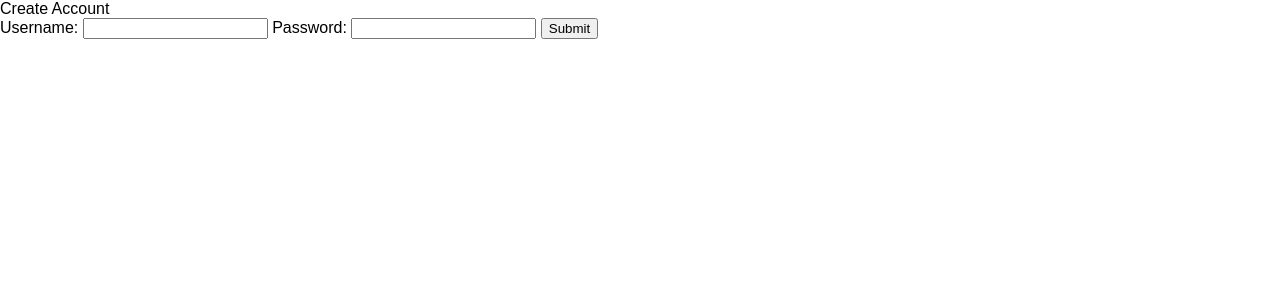
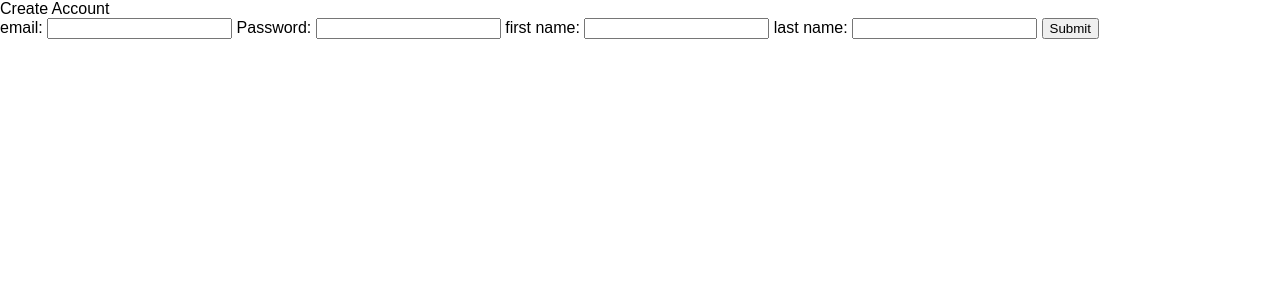
Before and after one commit to Frebern2478/DBkursen, a Flask app: page /register in a window 1280 px wide. Shown: the top 300 px of the page. Run offline with Flask 3, Linux system fonts and the light colour scheme.

Commit message:
Förbättringar & Möjligheten att ändra adress!!

```diff
--- a/app.py
+++ b/app.py
@@ -1,25 +1,29 @@
+from collections import namedtuple
 from os import urandom
 from flask import *
 from flask_login import *
+from flask_sqlalchemy import SQLAlchemy
+from sqlalchemy import text
 from werkzeug.security import generate_password_hash, check_password_hash
-from db.schema import db, Users
+from Login.User import User
 
+db = SQLAlchemy()
 app = Flask(__name__)
-app.config['SQLALCHEMY_DATABASE_URI'] = 'postgresql://postgres:postgres@localhost:5432/userdb'
+app.config['SQLALCHEMY_DATABASE_URI'] = 'mysql://root:hej123@localhost:3306/dbkursen'
 app.config["SECRET_KEY"] = urandom(20)  # TEST
 db.init_app(app)
 
 login_manager = LoginManager()
 login_manager.init_app(app)
+user = User()
 
 
 @login_manager.user_loader
 def load_user(user_id):
-    return Users.query.get(user_id)
+    return User.getUser(user)
 
 
 @app.route('/')
-# @login_required OM MAN VILL GÖRA SÅ MAN INTE KOMMER IN UTAN INLOGGNING
 def home():
     data = {
         'title': 'Non-alcoholic Beer Store',
@@ -32,7 +36,7 @@ def home():
 
 def load_users():
     if current_user.is_authenticated:
-        return current_user.username
+        return User.getFirstName(user) + ' ' + User.getLastName(user)
     else:
         return "Guest"
 
@@ -40,37 +44,91 @@ def load_users():
 @app.route('/login', methods=['GET', 'POST'])
 def login():
     if request.method == "POST":
-        username = request.form.get("username")
+        useremail = request.form.get("email")
         password = request.form.get("password")
-        user = Users.query.filter_by(username=username).first()
-        if user and check_password_hash(user.password, password):
-            if request.form.get("RememberMe"):
-                login_user(user, remember=True)
-                return redirect(url_for("home"))
-            else:
-                login_user(user)
-                return redirect(url_for("home"))
+        query = "SELECT * FROM user WHERE user.email = :useremail"
+        connection = db.engine.connect()
+        result = connection.execute(text(query), {'useremail': useremail})
+        connection.close()
+        for row in result:
+            userid = row[0]
+            firstname = row[1]
+            lastname = row[2]
+            email = row[3]
+            dbpassword = row[4]
+            if email and check_password_hash(dbpassword, password):
+                # User.setUser lagrar lokalt i sessionshanteraren (User.py)
+                User.setUser(self=user, id=userid, first_name=firstname, last_name=lastname, email=email)
+                if request.form.get("RememberMe"):
+                    login_user(user, remember=True)
+                    print(text(query))
+                    return redirect(url_for("home"))
+                else:
+                    login_user(user)
+                    print(text(query))
+                    return redirect(url_for("home"))
     return render_template("login.html")
 
 
 @app.route('/register', methods=['GET', 'POST'])
 def register():
     if request.method == "POST":
-        username = request.form.get("username")
+        email = request.form.get("email")
         password = request.form.get("password")
+        firstname = request.form.get("firstname")
+        lastname = request.form.get("lastname")
         hashed_password = generate_password_hash(password)
-        user = Users(username=username, password=hashed_password, privilege="0")
-        db.session.add(user)
-        db.session.commit()
+        # user = User(email=email, password=hashed_password, privilege="0")
+        query = ("INSERT INTO user (email, password, first_name, last_name) VALUES (:email, :password, :first_name, "
+                 ":last_name);")
+        connection = db.engine.connect()
+        result = connection.execute(text(query), {'email': email, 'password': hashed_password, 'first_name': firstname,
+                                                  'last_name': lastname})
+        connection.commit()
+        connection.close()
         return redirect(url_for("login"))
     return render_template("register.html")
 
 
 @app.route("/logout")
+@login_required
 def logout():
     logout_user()
     return redirect(url_for("home"))
 
 
+@app.route("/settings", methods=['GET', 'POST'])
+@login_required
+def settings():
+    if request.method == "POST":
+        # Ifall inte information om användarens adress etc finns eller finns så uppdatera.
+        uid = current_user.id
+        address = request.form.get("StreetAddress")
+        zipcode = request.form.get("zip_code")
+        region = request.form.get("Region")
+        city = request.form.get("City")
+        query = ("INSERT INTO address (user_id, street_address, zip_code, region, city) VALUES (:user_id, "
+                 ":street_address, :zip_code, :region, :city) ON DUPLICATE KEY UPDATE street_address = VALUES("
+                 "street_address), zip_code = VALUES(zip_code), region = VALUES(region), city = VALUES(city);")
+        connection = db.engine.connect()
+        connection.execute(text(query),
+                           {'user_id': uid, 'street_address': address, 'zip_code': zipcode, 'region': region,
+                            'city': city})
+        connection.commit()
+        connection.close()
+        return redirect(url_for("home"))
+    else:
+        # Detta gör så ifall det redan finns information om användarens adress etc så läggs det in automatiskt.
+        uid = current_user.id
+        query = "SELECT street_address, zip_code, region, city FROM address WHERE user_id = :user_id"
+        connection = db.engine.connect()
+        result = connection.execute(text(query), {'user_id': uid})
+        connection.close()
+        if result:
+            print("Fanns ett id")
+        user_info = result.fetchone()
+        return render_template("settings.html", user_info=user_info)
+
+
 if __name__ == '__main__':
     app.run(debug=True)
--- a/templates/index.html
+++ b/templates/index.html
@@ -20,6 +20,7 @@
          <h1> Welcome {{user}}</h1>
             <li><a href="{{ url_for('home') }}">Home</a></li>
             {% if current_user.is_authenticated %}
+                <li><a href="{{ url_for('settings') }}">Settings</a></li>
                 <li><a href="{{ url_for('logout') }}">Logout</a></li>
             {% else %}
                 <li><a href="{{ url_for('login') }}">Login</a></li>
--- a/templates/login.html
+++ b/templates/login.html
@@ -8,8 +8,8 @@
 <body>
 Log In
     <form action="#" method="post">
-      <label for="username">Username:</label>
-      <input type="text" name="username" />
+      <label for="email">email:</label>
+      <input type="text" name="email" />
       <label for="password">Password:</label>
       <input type="password" name="password" />
       <label for="RememberMe">Remember Me</label>
--- a/templates/register.html
+++ b/templates/register.html
@@ -8,10 +8,14 @@
 <body>
 Create Account
     <form action="#" method="post">
-      <label for="username">Username:</label>
-      <input type="text" name="username" />
+      <label for="email">email:</label>
+      <input type="text" name="email" />
       <label for="password">Password:</label>
       <input type="password" name="password" />
+      <label for="firstname">first name:</label>
+      <input type="text" name="firstname" />
+      <label for="lastname">last name:</label>
+      <input type="text" name="lastname" />
       <button type="submit">Submit</button>
 </body>
 </html>
```
Also changed, not shown: Login/User.py (added, +24 -0 lines), db/schema.py (deleted, +0 -20 lines), templates/settings.html (added, +22 -0 lines).
